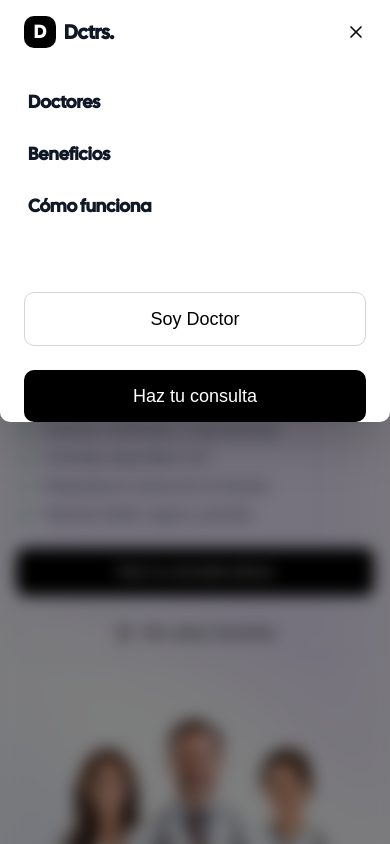
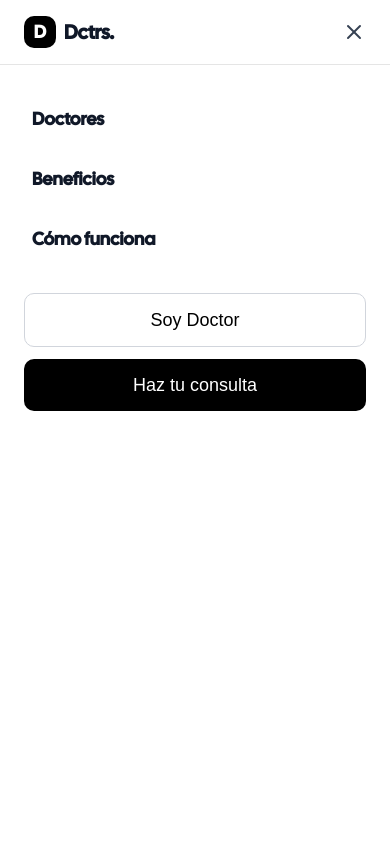
Before and after one commit to MGeovany/doctor-fndrs, a Next.js app: page / in a window 390 px wide. Both pictures are taken after a click on the button "Abrir menú". Shown: the top 844 px of the page. Built offline with nearby package versions, Linux system fonts and the light colour scheme; a web font is replaced by a local one.

Commit message:
refactor: simplify Navbar component by removing unused scroll detection, enhancing mobile menu structure, and improving link handling for better readability

```diff
--- a/src/components/layout/Navbar.tsx
+++ b/src/components/layout/Navbar.tsx
@@ -8,10 +8,9 @@ import { Menu, X } from "lucide-react";
 
 export function Navbar() {
   const { isAuthenticated, logout } = useApp();
-  const [scrolled, setScrolled] = useState(false);
   const [mobileMenuOpen, setMobileMenuOpen] = useState(false);
 
-  // bloquear scroll detrás del menú móvil
+  // Bloquear scroll del fondo cuando el menú móvil está abierto
   useEffect(() => {
     document.documentElement.style.overflow = mobileMenuOpen ? "hidden" : "";
     document.body.style.overflow = mobileMenuOpen ? "hidden" : "";
@@ -21,22 +20,19 @@ export function Navbar() {
     };
   }, [mobileMenuOpen]);
 
-  // detectar scroll para el blur en desktop
-  useEffect(() => {
-    const onScroll = () => setScrolled(window.scrollY > 10);
-    window.addEventListener("scroll", onScroll);
-    return () => window.removeEventListener("scroll", onScroll);
-  }, []);
+  const links = [
+    { href: "/#doctors", label: "Doctores" },
+    { href: "/#benefits", label: "Beneficios" },
+    { href: "/#how-it-works", label: "Cómo funciona" },
+  ];
 
   return (
-    <nav
-      className={`fixed top-0 right-0 left-0 z-50 w-full transition-all duration-300`}
-    >
+    <nav className="fixed top-0 right-0 left-0 z-50">
       <div className="mx-auto max-w-7xl px-4 sm:px-6 lg:px-8">
         <div className="flex h-16 items-center justify-between">
           {/* Logo */}
           <Link href="/" className="z-50 flex items-center space-x-2">
-            <div className="flex h-8 w-8 flex-shrink-0 items-center justify-center rounded-lg bg-black">
+            <div className="flex h-8 w-8 items-center justify-center rounded-lg bg-black">
               <span className="text-lg font-bold text-white">D</span>
             </div>
             <span className="text-xl font-bold text-gray-900">Dctrs.</span>
@@ -44,18 +40,13 @@ export function Navbar() {
 
           {/* Links desktop */}
           <div className="hidden lg:flex lg:space-x-8">
-            {[
-              { href: "/#doctors", label: "Doctores" },
-              { href: "/#benefits", label: "Beneficios" },
-              { href: "/#how-it-works", label: "Cómo funciona" },
-            ].map((link) => (
+            {links.map((link) => (
               <Link
                 key={link.href}
                 href={link.href}
-                className="group font-outfit relative text-gray-700 transition-colors hover:text-blue-600"
+                className="font-outfit text-gray-700 transition-colors hover:text-blue-600"
               >
                 {link.label}
-                <span className="absolute top-full left-1/2 mt-1 block h-1.5 w-1.5 -translate-x-1/2 rounded-full bg-blue-600 opacity-0 transition-opacity duration-200 group-hover:opacity-100" />
               </Link>
             ))}
           </div>
@@ -103,48 +94,46 @@ export function Navbar() {
       {/* Overlay móvil */}
       {mobileMenuOpen && (
         <div
-          className="fixed inset-0 z-40 bg-black/50 backdrop-blur-sm transition-opacity duration-200 lg:hidden"
+          className="fixed inset-0 z-40 bg-black/50 lg:hidden"
           onClick={() => setMobileMenuOpen(false)}
           aria-hidden="true"
         />
       )}
 
-      {/* Menú móvil: sidebar desde la izquierda, ancho 16rem, altura 50vh */}
+      {/* Menú móvil full-screen */}
       <div
-        className={`fixed top-0 left-0 z-50 h-[50vh] w-full transform rounded-b-lg bg-white shadow-2xl transition-transform duration-300 ease-in-out lg:hidden ${mobileMenuOpen ? "translate-x-0" : "-translate-x-full"} `}
+        className={`fixed inset-0 z-50 transform bg-white transition-transform duration-300 ease-in-out lg:hidden ${
+          mobileMenuOpen ? "translate-x-0" : "translate-x-full"
+        }`}
         role="dialog"
         aria-modal="true"
       >
+        <div className="flex h-screen flex-col">
           {/* Header móvil */}
-        <div className="flex items-center justify-between px-6 py-4">
+          <div className="flex items-center justify-between border-b px-6 py-4">
             <Link
               href="/"
               className="flex items-center space-x-2"
               onClick={() => setMobileMenuOpen(false)}
             >
-            <div className="flex h-8 w-8 flex-shrink-0 items-center justify-center rounded-lg bg-black">
+              <div className="flex h-8 w-8 items-center justify-center rounded-lg bg-black">
                 <span className="text-lg font-bold text-white">D</span>
               </div>
               <span className="text-xl font-bold text-gray-900">Dctrs.</span>
             </Link>
             <X
-            className="h-5 w-5 cursor-pointer"
+              className="h-6 w-6 cursor-pointer text-gray-700"
               onClick={() => setMobileMenuOpen(false)}
             />
           </div>
 
-        {/* Contenido móvil */}
-        <div className="flex flex-1 flex-col justify-between px-6 py-4">
-          <div className="space-y-2">
-            {[
-              { href: "/#doctors", label: "Doctores" },
-              { href: "/#benefits", label: "Beneficios" },
-              { href: "/#how-it-works", label: "Cómo funciona" },
-            ].map((link) => (
+          {/* Links móviles */}
+          <div className="space-y-4 overflow-auto px-6 py-8">
+            {links.map((link) => (
               <Link
                 key={link.href}
                 href={link.href}
-                className="block rounded px-1 py-2 text-lg font-bold text-gray-900 hover:bg-gray-50"
+                className="block rounded px-2 py-2 text-lg font-bold text-gray-900 hover:bg-gray-50"
                 onClick={() => setMobileMenuOpen(false)}
               >
                 {link.label}
@@ -152,9 +141,8 @@ export function Navbar() {
             ))}
           </div>
 
-          <div className="my-8" />
-
-          <div className="flex flex-col gap-2 space-y-4">
+          {/* Acciones móviles (fijas al fondo) */}
+          <div className="flex flex-col gap-3 px-6 pb-6">
             {isAuthenticated ? (
               <>
                 <Link
@@ -162,7 +150,7 @@ export function Navbar() {
                   onClick={() => setMobileMenuOpen(false)}
                 >
                   <Button
-                    variant="primary"
+                    variant="outline"
                     size="md"
                     className="w-full py-3 text-lg font-bold"
                   >
```
Lines whose indentation alone changed are shown as unchanged.
